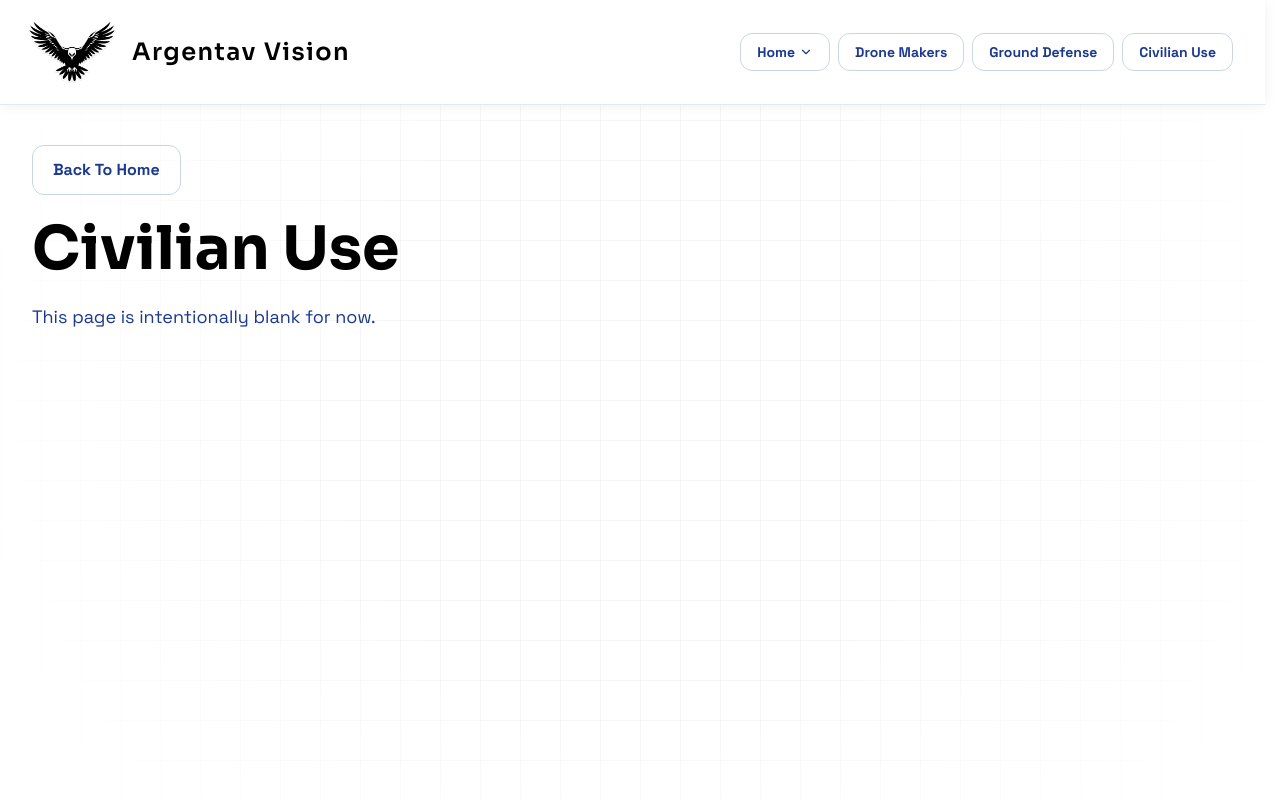
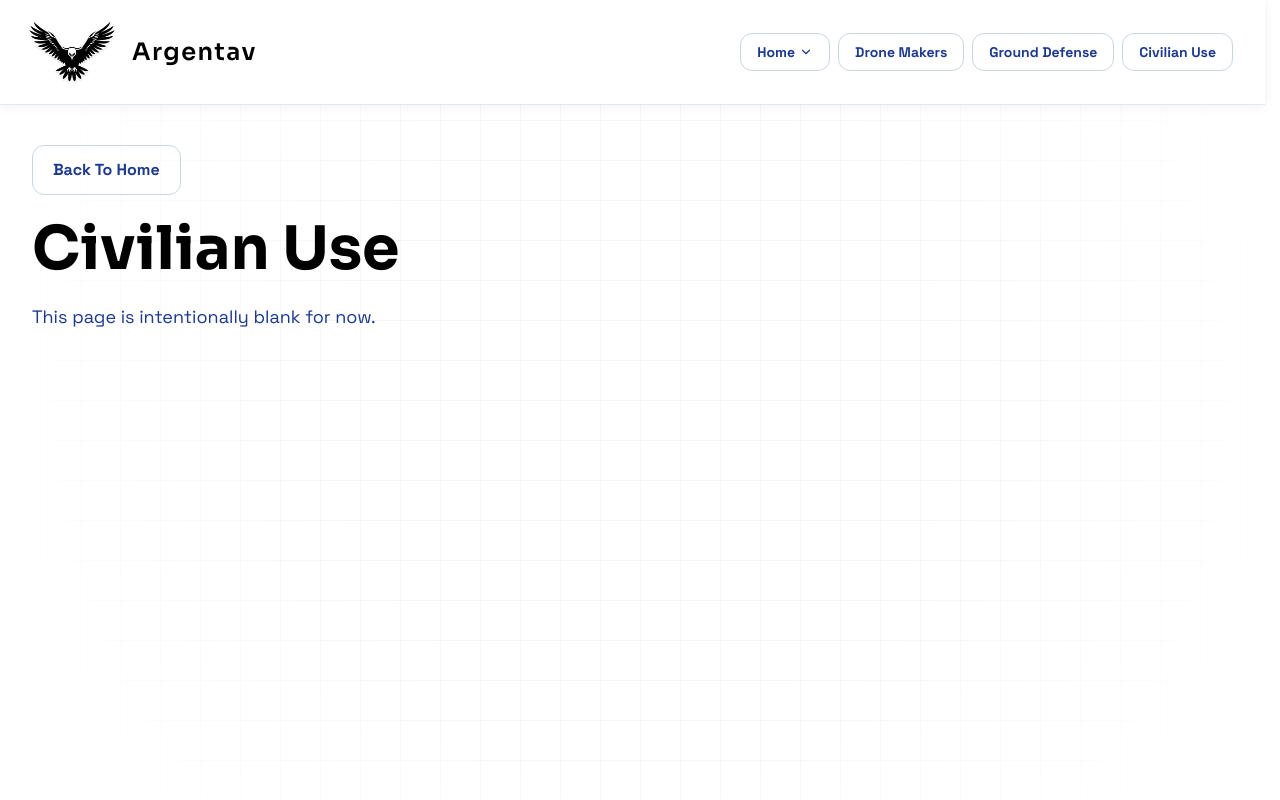
Before and after one commit to bojingyy/Argentav_Website, a React (Vite) app: page /solutions/civilian-use in a window 1280 px wide. Built offline with nearby package versions, Linux system fonts and the light colour scheme.

Commit message:
ground defense builder section image added, mission statement changed

```diff
--- a/index.html
+++ b/index.html
@@ -3,10 +3,10 @@
   <head>
     <meta charset="UTF-8" />
     <meta name="viewport" content="width=device-width, initial-scale=1.0" />
-    <title>Argentav Vision | Autonomous Detection</title>
+    <title>Argentav | Autonomous Detection</title>
     <meta
       name="description"
-      content="Argentav Vision delivers AI-powered airborne and ground target detection for defense operations with real-time awareness and mission-ready analytics."
+      content="Argentav delivers AI-powered airborne and ground target detection for defense operations with real-time awareness and mission-ready analytics."
     />
   </head>
   <body>
--- a/src/components/TopBar.jsx
+++ b/src/components/TopBar.jsx
@@ -56,8 +56,8 @@ export default function TopBar({ onHomeSectionClick }) {
     <header className="sticky top-0 z-40 w-full border-b border-slate-200 bg-white/90 shadow-[0_1px_12px_rgba(15,23,42,0.06)] backdrop-blur-md">
       <div className="mx-auto flex max-w-7xl flex-col gap-3 px-6 py-3 md:flex-row md:items-center md:justify-between lg:px-8">
         <div className="flex items-center gap-3 overflow-visible">
-          <img src={logoImage} alt="Argentav Vision logo" className="h-20 w-20 scale-110 object-contain md:h-20 md:w-20 md:scale-125" />
-          <div className="ml-1 font-['Sora'] text-lg font-semibold tracking-[0.06em] text-black md:ml-2 md:text-2xl">Argentav Vision</div>
+          <img src={logoImage} alt="Argentav logo" className="h-20 w-20 scale-110 object-contain md:h-20 md:w-20 md:scale-125" />
+          <div className="ml-1 font-['Sora'] text-lg font-semibold tracking-[0.06em] text-black md:ml-2 md:text-2xl">Argentav</div>
         </div>
         <nav className="flex flex-wrap gap-2 text-xs md:text-sm">
           <div className="group relative">
--- a/website.jsx
+++ b/website.jsx
@@ -9,14 +9,15 @@ import {
 } from "lucide-react";
 import TopBar from "./src/components/TopBar.jsx";
 import droneMakerHomepageImage from "./drone_maker_homepage.png";
+import groundDefenseHomepageImage from "./ground_defense_homepage.png";
 
 const audienceSections = [
   {
     id: "drone-makers",
     path: "/solutions/drone-makers",
     eyebrow: "For Drone Makers",
-    title: "Add NVIDIA-Powered Vision To Your Drone Platform",
-    text: "Argentav Vision helps drone manufacturers integrate onboard detection, tracking, and scene understanding into aircraft that need reliable performance at the edge.",
+    title: "Add Argentav Vision To Your Drone Platform",
+    text: "Argentav helps drone manufacturers integrate onboard detection, tracking, and scene understanding into aircraft that need reliable performance at the edge.",
     highlights: [
       "Run onboard on NVIDIA hardware for low-latency decisions.",
       "Support payload teams with vision modules ready for integration.",
@@ -31,20 +32,22 @@ const audienceSections = [
     path: "/solutions/ground-defense",
     eyebrow: "For Ground Defense Builders",
     title: "AI Vision For Ground Defense Systems",
-    text: "Argentav Vision gives system builders a software layer for persistent detection, sensor fusion workflows, and fast alerting across fixed or mobile ground defense deployments.",
+    text: "Argentav gives system builders a software layer for persistent detection, sensor fusion workflows, and fast alerting across fixed or mobile ground defense deployments.",
     highlights: [
       "Detect and classify aerial and ground threats in real time.",
       "Feed actionable outputs into defense control and monitoring systems.",
       "Scale across distributed nodes with a consistent software stack.",
     ],
     icon: Crosshair,
+    image: groundDefenseHomepageImage,
+    imageAlt: "Ground defense vision system interface",
   },
   {
     id: "civilian-use",
     path: "/solutions/civilian-use",
     eyebrow: "For Civilian Use",
     title: "AI Vision For Commercial and Public Safety Operations",
-    text: "Argentav Vision also supports civilian teams that need dependable monitoring for infrastructure, site security, inspection, and emergency response scenarios.",
+    text: "Argentav also supports civilian teams that need dependable monitoring for infrastructure, site security, inspection, and emergency response scenarios.",
     highlights: [
       "Monitor sensitive facilities and critical infrastructure more efficiently.",
       "Improve situational awareness for inspection and response teams.",
@@ -118,12 +121,10 @@ export default function App() {
             className="max-w-4xl"
           >
             <h1 className="mt-4 max-w-4xl font-['Sora'] text-5xl font-extrabold leading-[0.95] tracking-tight text-black md:text-7xl">
-              Detect Drones In The Sky.
-              <br />
-              Track Targets On The Ground.
+              Protect what matters.
             </h1>
-            <p className="mt-6 max-w-2xl text-xl leading-9 text-blue-900 md:text-2xl">
-              Argentav Vision is a mission-ready software solution built to run on NVIDIA hardware.
+            <p className="mt-6 max-w-3xl font-['Sora'] text-3xl font-bold leading-tight text-blue-900 md:text-5xl">
+              Affordable AI vision software for drone detection and ground tracking.
             </p>
             <div className="mt-8 flex flex-wrap gap-4">
               <a
@@ -148,7 +149,7 @@ export default function App() {
         <section className="mx-auto mt-10 w-full max-w-7xl px-6 lg:px-8">
           <SectionHeader
             title="Built For The Teams Bringing Vision Systems Into The Field"
-            text="Whether you are building drones, strengthening ground defense systems, or deploying civilian monitoring solutions, Argentav Vision delivers software designed for fast detection, dependable performance, and real-world operations."
+            text="Whether you are building drones, strengthening ground defense systems, or deploying civilian monitoring solutions, Argentav delivers software designed for fast detection, dependable performance, and real-world operations."
           />
 
           <div className="mt-8 space-y-6">
@@ -162,8 +163,8 @@ export default function App() {
                 transition={{ delay: index * 0.08, duration: 0.45 }}
                 className="section-block solution-card rounded-2xl p-6 md:p-8"
               >
-                <div className="grid gap-8 lg:grid-cols-[1.2fr_0.8fr] lg:items-center">
-                  <div>
+                <div className="grid gap-8 lg:grid-cols-[1.1fr_0.9fr] lg:items-center">
+                  <div className={image ? "lg:pr-12" : undefined}>
                     <div className="flex items-center gap-3">
                       <div className="flex h-11 w-11 items-center justify-center rounded-lg border border-blue-100 bg-blue-50 text-blue-900">
                         <Icon size={20} />
@@ -180,11 +181,11 @@ export default function App() {
                       <ArrowRight size={16} />
                     </Link>
                   </div>
-                  <div className="flex items-center justify-center overflow-hidden rounded-xl text-center">
+                  <div className="flex items-center justify-center rounded-xl text-center">
                     {image ? (
-                      <img src={image} alt={imageAlt} className="w-full rounded-xl border border-slate-300 lg:w-[112%] lg:max-w-none lg:-translate-x-4" />
+                      <img src={image} alt={imageAlt} className="w-full rounded-xl border border-slate-300 object-contain lg:w-[110%] lg:max-w-none lg:-translate-x-6" />
                     ) : (
-                      <div className="flex min-h-[340px] w-full items-center justify-center rounded-xl border border-slate-300 bg-white px-4">
+                      <div className="flex aspect-[1535/1024] w-full items-center justify-center rounded-xl border border-slate-300 bg-white px-4 lg:w-[110%] lg:max-w-none lg:-translate-x-6">
                         <p className="font-['Sora'] text-sm uppercase tracking-[0.16em] text-slate-400 md:text-base">
                           Image Placeholder
                         </p>
```
Also changed, not shown: 2 other files (tests, documents, lock files or other folders).
